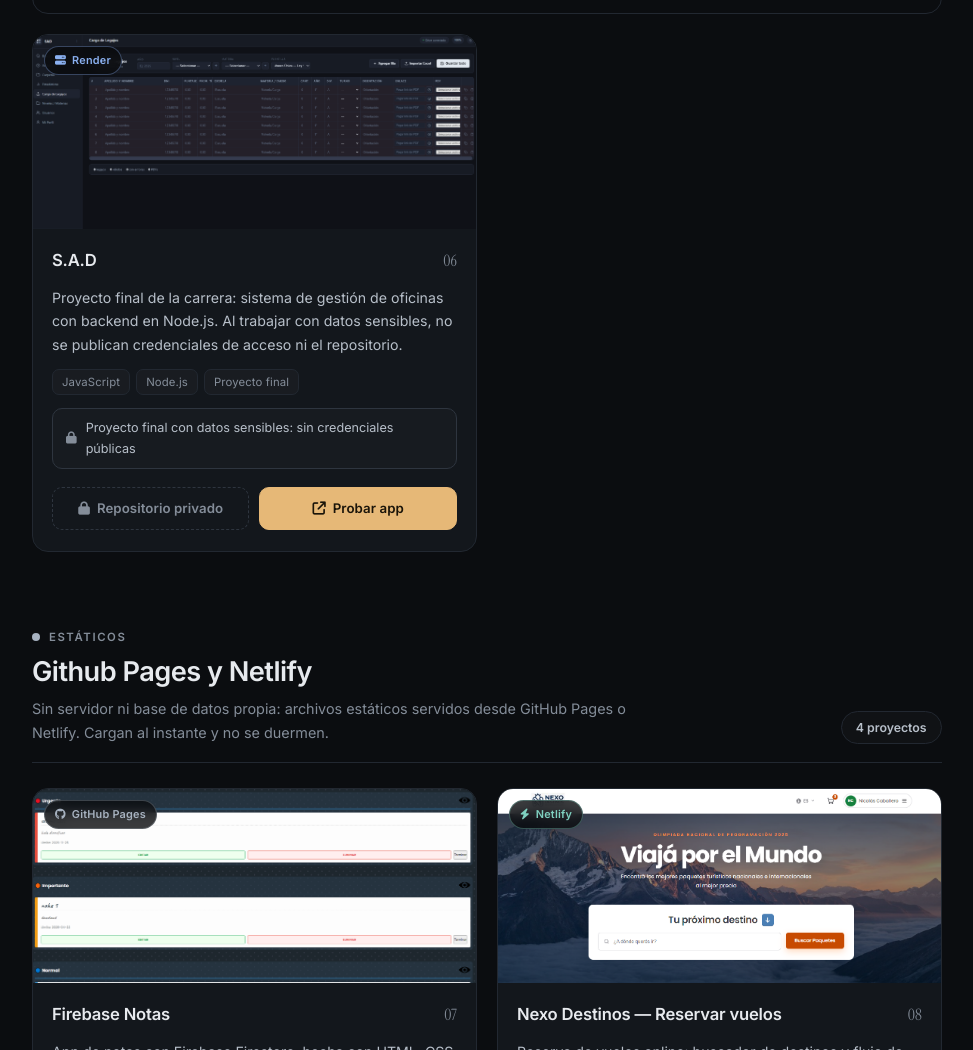
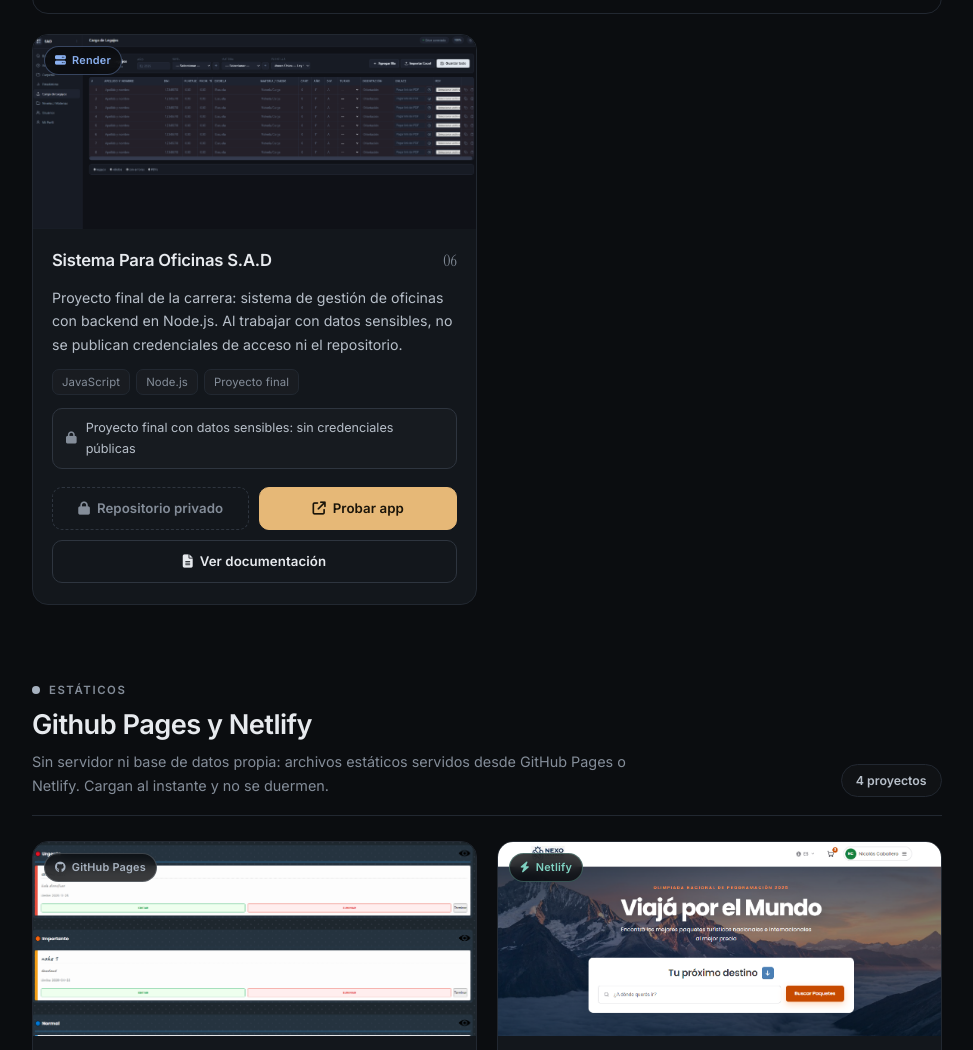
Before and after one commit to sebasbel2007/Portfolio, a plain HTML site: page index.html in a window 1280 px wide. Shown: the part 5060-6110 px from the top of the page, without its empty margins (287-1260 px from the left). Drawn offline with Linux system fonts and the light colour scheme.

Commit message:
S.A.D: renombrar a Sistema Para Oficinas S.A.D y agregar boton de documentacion

```diff
--- a/index.html
+++ b/index.html
@@ -549,15 +549,15 @@
                         </div>
                     </div>
 
-                    <article class="card reveal" data-cat="servidor" data-search="sad oficinas proyecto final sistema gestion datos sensibles backend node render">
+                    <article class="card reveal" data-cat="servidor" data-search="sad sistema para oficinas oficinas proyecto final sistema gestion datos sensibles backend node render documentacion">
                         <div class="card-media">
-                            <img src="./img%20app/S.A.D.png" alt="Captura del sistema S.A.D de gestión de oficinas" loading="lazy">
+                            <img src="./img%20app/S.A.D.png" alt="Captura del Sistema Para Oficinas S.A.D" loading="lazy">
                             <span class="host-badge host-render"><i class="fa-solid fa-server"></i> Render</span>
-                            <button class="zoom-btn" aria-label="Ampliar imagen de S.A.D"><i class="fa-solid fa-expand"></i></button>
+                            <button class="zoom-btn" aria-label="Ampliar imagen de Sistema Para Oficinas S.A.D"><i class="fa-solid fa-expand"></i></button>
                         </div>
                         <div class="card-body">
                             <div class="card-title-row">
-                                <h4>S.A.D</h4>
+                                <h4>Sistema Para Oficinas S.A.D</h4>
                                 <span class="card-num">06</span>
                             </div>
                             <p class="card-desc">
@@ -567,9 +567,10 @@
                             <ul class="tags"><li>JavaScript</li><li>Node.js</li><li>Proyecto final</li></ul>
                             <p class="no-creds no-creds--info"><i class="fa-solid fa-lock"></i> Proyecto final con datos sensibles: sin credenciales públicas</p>
 
-                            <div class="card-actions">
+                            <div class="card-actions card-actions--three">
                                 <span class="btn btn-repo is-disabled" aria-disabled="true" title="Repositorio privado: proyecto final con datos sensibles"><i class="fa-solid fa-lock"></i> Repositorio privado</span>
                                 <a class="btn btn-app" href="https://sad-oficinas.onrender.com/" target="_blank" rel="noopener noreferrer"><i class="fa-solid fa-arrow-up-right-from-square"></i> Probar app</a>
+                                <a class="btn btn-outline" href="https://drive.google.com/drive/folders/1kW6fwl2o2nfLxCApp6FJubW2WxyRMjCw?usp=drive_link" target="_blank" rel="noopener noreferrer"><i class="fa-solid fa-file-lines"></i> Ver documentación</a>
                             </div>
                         </div>
                     </article>
--- a/style.css
+++ b/style.css
@@ -1063,6 +1063,7 @@ button { font-family: inherit; }
     gap: 7px;
     white-space: nowrap;
 }
+.card-actions--three .btn:last-child { grid-column: 1 / -1; }
 
 .btn-repo {
     background: transparent;
```
